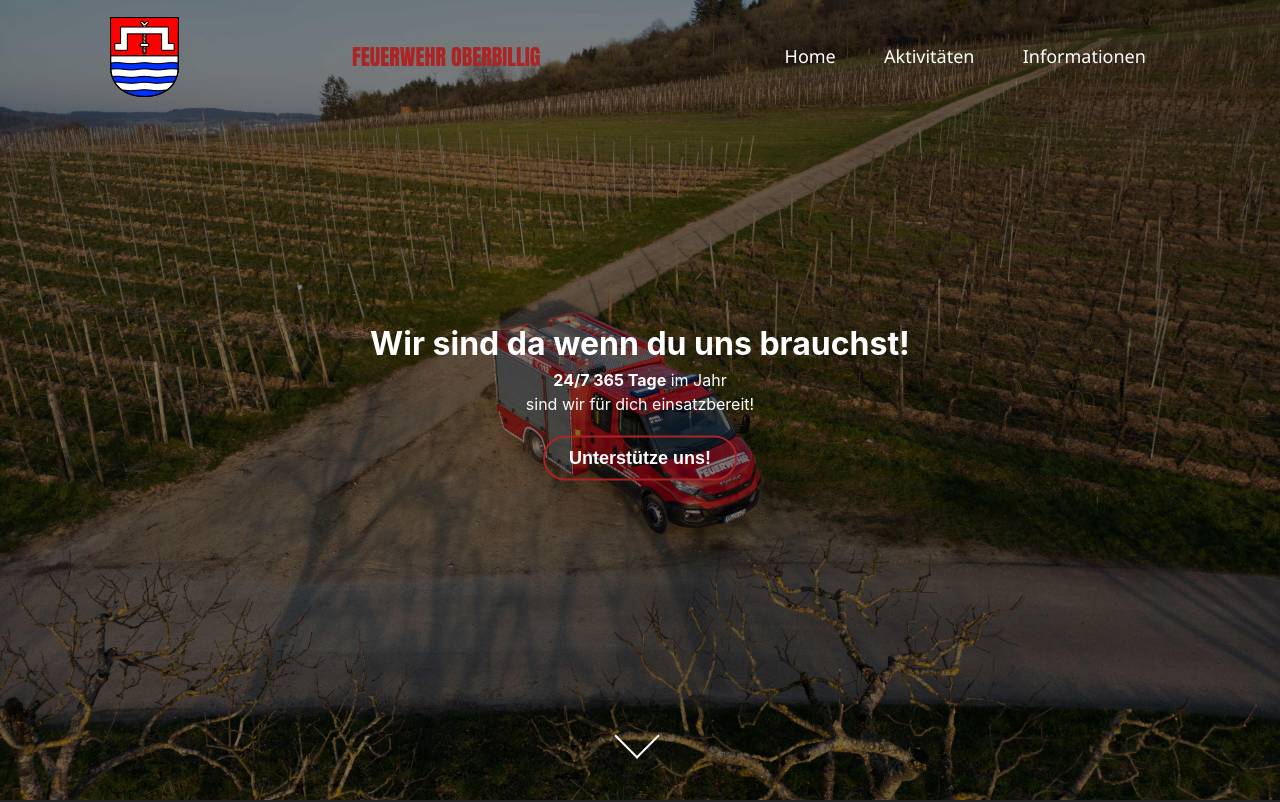
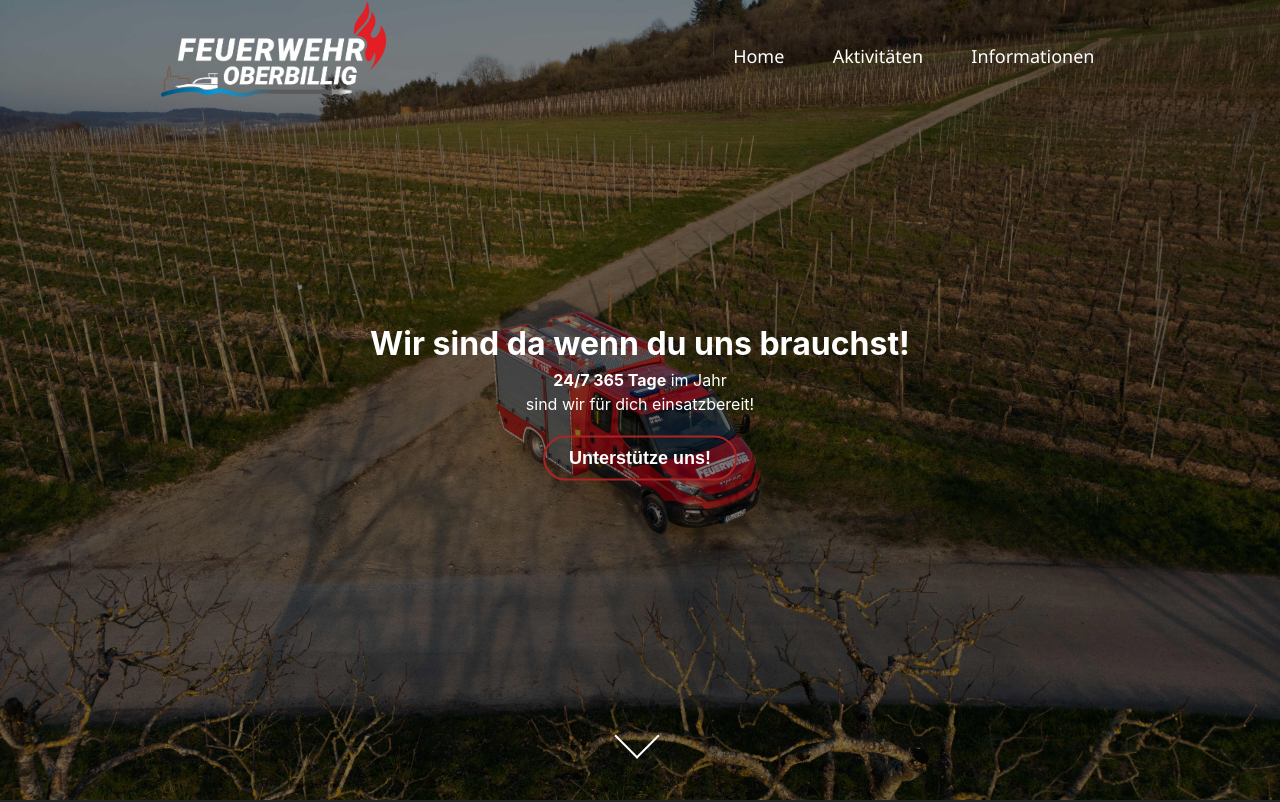
Before and after one commit to FelixSchick/FFW-OG, a React (Vite) app: page /impressum in a window 1280 px wide. Shown: the top 802 px of the page. Built offline with nearby package versions, Linux system fonts and the light colour scheme.

Commit message:
feat: new logo

```diff
--- a/src/components/Facebook.tsx
+++ b/src/components/Facebook.tsx
@@ -1,33 +1,34 @@
-import React, { useState, useEffect } from "react";
+import React from "react";
 
 import "./Facebook.css";
 
 function Facebook() {
-  const [width, setWidth] = useState(window.innerWidth);
-
-  useEffect(() => {
-    const handleResize = () => {
-      setWidth(window.innerWidth);
+  React.useEffect(() => {
+    const loadFacebookSDK = () => {
+      const script = document.createElement("script");
+      script.src = "https://connect.facebook.net/en_US/sdk.js";
+      script.async = true;
+      script.defer = true;
+      script.onload = () => {
+        if (window.FB) {
+          window.FB.init({
+            appId: "401715865601282",
+            xfbml: true,
+            version: "v16.0",
+          });
+          window.FB.XFBML.parse();
+        } else {
+          console.error("Facebook SDK not loaded");
+        }
+      };
+      document.body.appendChild(script);
     };
 
-    window.addEventListener("resize", handleResize);
-
-    return () => {
-      window.removeEventListener("resize", handleResize);
-    };
-  }, []);
-
-  React.useEffect(() => {
-    const script = document.createElement("script");
-    script.src =
-      "https://connect.facebook.net/en_US/sdk.js#xfbml=1&version=v9.0&appId=401715865601282&autoLogAppEvents=1";
-    script.async = true;
-
-    document.body.appendChild(script);
-
-    return () => {
-      document.body.removeChild(script);
-    };
+    if (!window.FB) {
+      loadFacebookSDK();
+    } else {
+      window.FB.XFBML.parse();
+    }
   }, []);
 
   return (
@@ -41,12 +42,12 @@ function Facebook() {
             className="fb-page"
             data-href="https://www.facebook.com/feuerwehr.oberbillig/"
             data-tabs="timeline"
-            data-width={width - 100}
+            data-width="500"
             data-height="750"
             data-small-header="false"
             data-adapt-container-width="true"
             data-hide-cover="false"
-            data-show-facepile="false"
+            data-show-facepile="true"
           ></div>
         </div>
       </div>
--- a/src/components/NavBar.css
+++ b/src/components/NavBar.css
@@ -11,7 +11,7 @@
 
 .navbar--visible {
     background-color: rgba(27, 27, 27, 2);
-    min-height: 10vh;
+    min-height: 14vh;
 }
 
 nav {
@@ -21,18 +21,18 @@ nav {
     font-family: Impact, Haettenschweiler, 'Arial Narrow Bold', sans-serif;
 }
 
-nav .name {
-    font-size: 22px;
-    font-weight: 700;
-    text-transform: uppercase;
-    color: rgb(171, 37, 36);
+nav .logo img {
+    transition: height 0.75s, margin-bottom 0.75s;
+    margin-bottom: 15px;
+    display: block;
+    height: 12vh;
 }
 
-nav .logo {
-    padding-top: 7px;
-    display: block;
-    width: 22px;
+.navbar--visible .logo img {
+    margin-bottom: 20px;
+    height: 10vh;
 }
+
 
 nav .nav-links {
     display: flex;
--- a/src/components/NavBar.tsx
+++ b/src/components/NavBar.tsx
@@ -3,7 +3,7 @@ import { useState, useEffect } from "react";
 import { scroller } from "react-scroll/modules";
 import { Link as RouterLink, useNavigate } from "react-router-dom";
 
-import ogLogoImg from "../assets/og-logo.png";
+import fwLogoImg from "../assets/fw-og-logo.png";
 
 function NavBar() {
   const [open, setOpen] = useState(false);
@@ -46,12 +46,8 @@ function NavBar() {
       <nav className={`navbar ${show ? "navbar--visible" : "navbar--hidden"}`}>
         <div className="logo">
           <RouterLink to="/">
-            <img src={ogLogoImg} alt="Logo der Gemeinde Oberbillig" />
+            <img src={fwLogoImg} alt="Logo der Freiwilligen Feuerwehr Oberbillig" />
           </RouterLink>
-        </div>
-        <div className="name">
-          {" "}
-          <a>Feuerwehr Oberbillig</a>{" "}
         </div>
         <ul
           className="nav-links"
--- a/src/components/Support.css
+++ b/src/components/Support.css
@@ -26,16 +26,16 @@
 }
 
 .support-text b {
-  color: rgb(171, 37, 36);
+  color: rgb(4,156,220);
 }
 
 .email-support {
-  color: rgb(171, 37, 36);
+  color: rgb(4,156,220);
 }
 
 .email-support:hover {
-  color: rgb(171, 37, 36);
-  border-bottom: 1px solid rgb(171, 37, 36);
+  color: rgb(4,156,220);
+  border-bottom: 1px solid rgb(4,156,220);
 }
 
 .support-become-member {
```
Also changed, not shown: src/types/facebook-sdk.d.ts (added, +23 -0 lines), src/assets/fw-og-logo.png (added), 1 other file (tests, documents, lock files or other folders).
